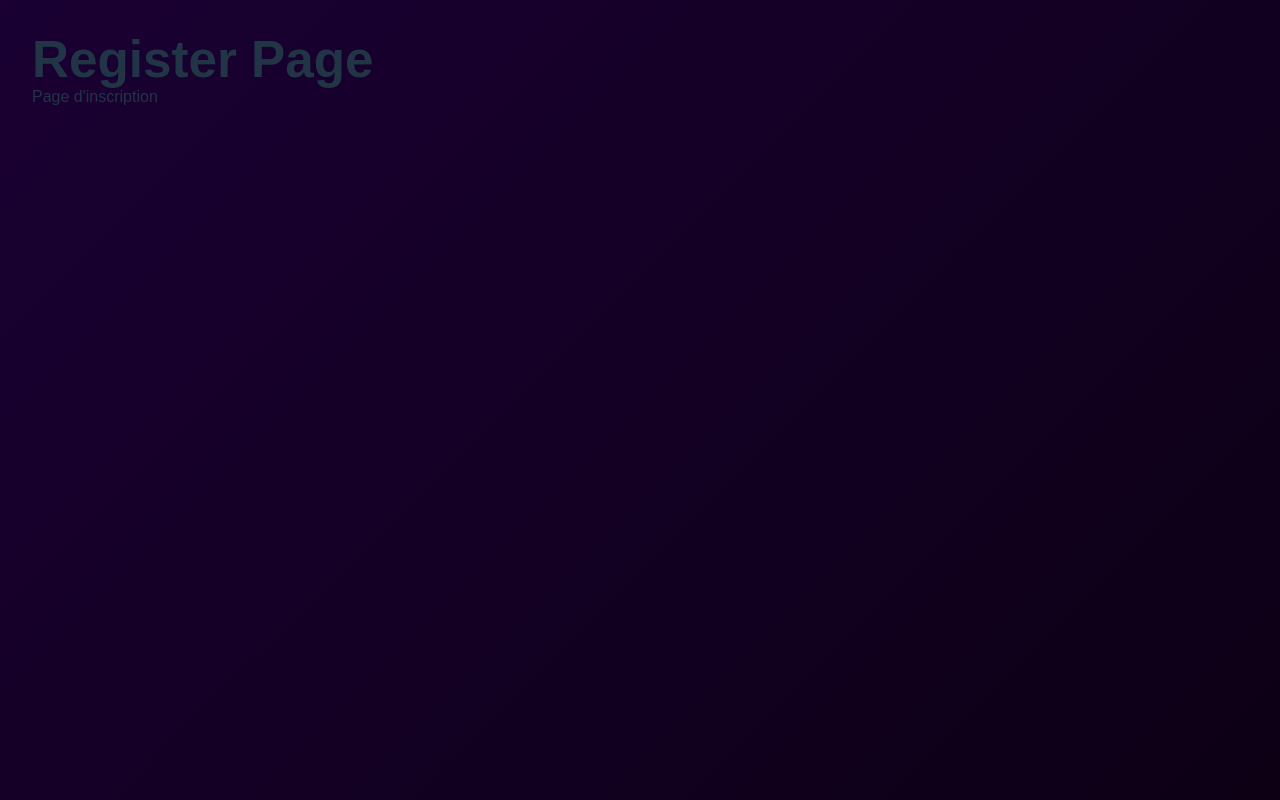
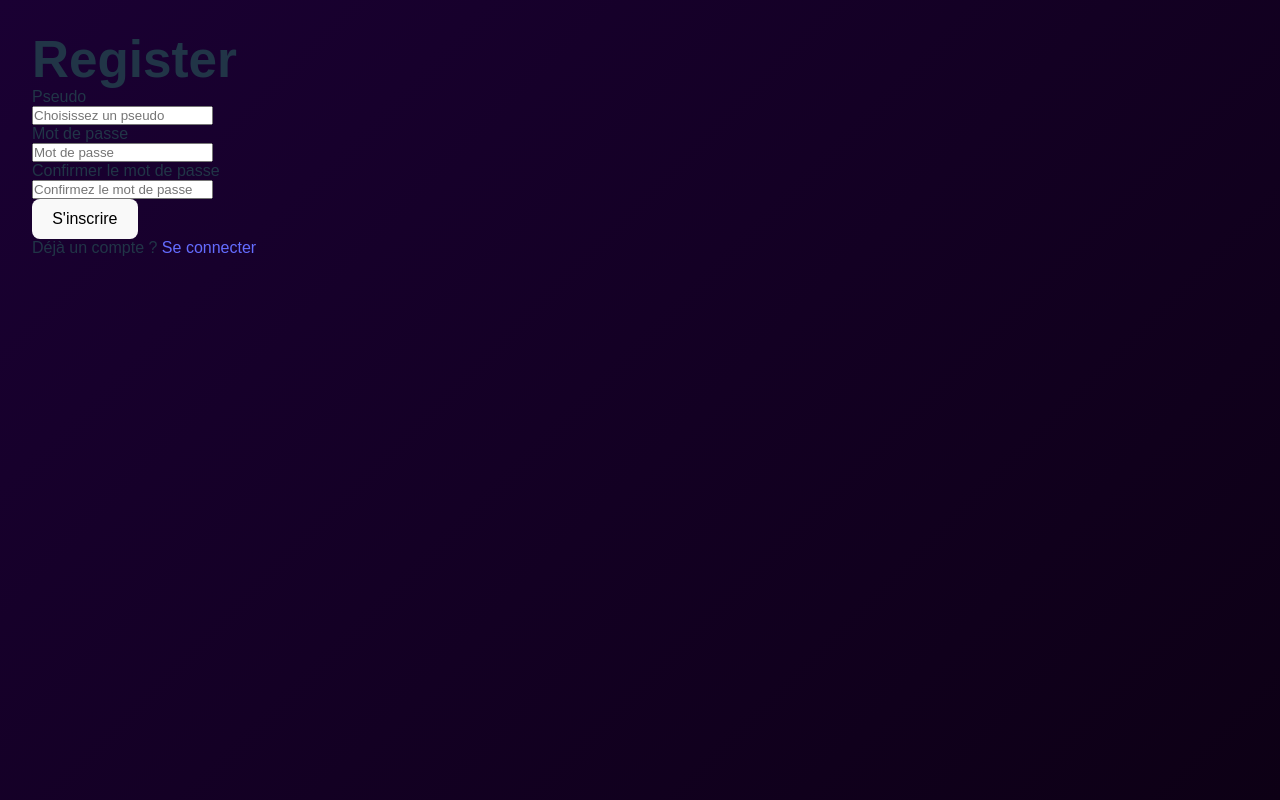
Before and after one commit to TshiGabrielle/AEMT_React_Examen2026, a React (Vite) app: page /auth/register in a window 1280 px wide. Built offline with nearby package versions, Linux system fonts and the light colour scheme.

Commit message:
affichage des formulaires

```diff
--- a/index.html
+++ b/index.html
@@ -9,7 +9,6 @@
   <body>
     <div id="root"></div>
 
-    <script type="module" src="/src/main.tsx"></script>
     <script type="module" src="/src/main.jsx"></script>
   </body>
 </html>
--- a/src/App.tsx
+++ b/src/App.tsx
@@ -1,39 +1,29 @@
-import { NotesLayout } from './features/notes/layouts/NotesLayout.js';
-import './App.css';
+import { NotesLayout } from './features/notes/layouts/NotesLayout.js'
+import './App.css'
 import { Routes, Route, Navigate } from 'react-router-dom'
-import RegisterLayout from './features/auth/layouts/RegisterLayout.js';
-import LoginLayout from './features/auth/layouts/LoginLayout.js';
+import RegisterLayout from './features/auth/layouts/RegisterLayout.js'
+import LoginLayout from './features/auth/layouts/LoginLayout.js'
 
-// composant racine de l'app
-// gère le routing
+// Composant racine de l'app
+// Gère le routing
 function App() {
   return (
     <Routes>
 
-      {/*
-        routes d'authentification
-      */}
+      {/* Routes d'authentification */}
       <Route path="/auth/login" element={<LoginLayout />} />
       <Route path="/auth/register" element={<RegisterLayout />} />
 
-      {/*
-        route principale de l'app
-        /app correspond à l'interface de gestion de notes
-      */}
+      {/* Application principale */}
       <Route path="/app" element={<NotesLayout />} />
 
-      {/*
-        route racine (/)
-        on redrige automatiquement vers /app
-      */}
-      <Route path="/" element={<Navigate to="/app" replace />}/>
+      {/* Par défaut, on arrive sur le login */}
+      <Route path="/" element={<Navigate to="/auth/login" replace />} />
 
-        {/*
-        Si l'utilisateur tape une URL inconnue, on le redirige vers /app.
-      */}
-      <Route path="*" element={<Navigate to="/app" replace />} />
+      {/* Toute URL inconnue renvoie vers le login */}
+      <Route path="*" element={<Navigate to="/auth/login" replace />} />
     </Routes>
   )
 }
 
-export default App;
+export default App
--- /dev/null
+++ b/src/features/auth/components/LoginForm.tsx
@@ -0,0 +1,53 @@
+import { useState } from 'react'
+
+// Formulaire de connexion.
+// Ce composant ne gère que le formulaire lui-même.
+// La logique d'auth réelle sera ajoutée plus tard.
+export default function LoginForm() {
+
+  // États locaux pour stocker ce que l'utilisateur tape
+  const [pseudo, setPseudo] = useState('')
+  const [password, setPassword] = useState('')
+
+  // Gestion de la soumission du formulaire
+  function handleSubmit(e: React.FormEvent) {
+    e.preventDefault()
+
+    // Pour l'instant, on ne fait qu'afficher les valeurs.
+    // Plus tard, on appellera l'API de login ici.
+    console.log('Login:', { pseudo, password })
+  }
+
+  return (
+    <form onSubmit={handleSubmit}>
+
+      {/* Champ pseudo */}
+      <div>
+        <label>Pseudo</label><br />
+        <input
+          type="text"
+          value={pseudo}
+          onChange={e => setPseudo(e.target.value)}
+          placeholder="Votre pseudo"
+        />
+      </div>
+
+      {/* Champ mot de passe */}
+      <div>
+        <label>Mot de passe</label><br />
+        <input
+          type="password"
+          value={password}
+          onChange={e => setPassword(e.target.value)}
+          placeholder="Votre mot de passe"
+        />
+      </div>
+
+      {/* Bouton de soumission */}
+      <div>
+        <button type="submit">Se connecter</button>
+      </div>
+
+    </form>
+  )
+}
--- /dev/null
+++ b/src/features/auth/components/RegisterForm.tsx
@@ -0,0 +1,68 @@
+import { useState } from 'react'
+
+// Formulaire d'inscription.
+// Même principe que LoginForm, mais pour créer un compte.
+export default function RegisterForm() {
+
+  const [pseudo, setPseudo] = useState('')
+  const [password, setPassword] = useState('')
+  const [confirmPassword, setConfirmPassword] = useState('')
+
+  function handleSubmit(e: React.FormEvent) {
+    e.preventDefault()
+
+    // Petite vérification locale basique
+    if (password !== confirmPassword) {
+      alert('Les mots de passe ne correspondent pas.')
+      return
+    }
+
+    // Pour l'instant, on affiche juste les valeurs.
+    // L'appel API viendra plus tard.
+    console.log('Register:', { pseudo, password })
+  }
+
+  return (
+    <form onSubmit={handleSubmit}>
+
+      {/* Champ pseudo */}
+      <div>
+        <label>Pseudo</label><br />
+        <input
+          type="text"
+          value={pseudo}
+          onChange={e => setPseudo(e.target.value)}
+          placeholder="Choisissez un pseudo"
+        />
+      </div>
+
+      {/* Champ mot de passe */}
+      <div>
+        <label>Mot de passe</label><br />
+        <input
+          type="password"
+          value={password}
+          onChange={e => setPassword(e.target.value)}
+          placeholder="Mot de passe"
+        />
+      </div>
+
+      {/* Confirmation du mot de passe */}
+      <div>
+        <label>Confirmer le mot de passe</label><br />
+        <input
+          type="password"
+          value={confirmPassword}
+          onChange={e => setConfirmPassword(e.target.value)}
+          placeholder="Confirmez le mot de passe"
+        />
+      </div>
+
+      {/* Bouton de soumission */}
+      <div>
+        <button type="submit">S'inscrire</button>
+      </div>
+
+    </form>
+  )
+}
--- a/src/features/auth/layouts/LoginLayout.tsx
+++ b/src/features/auth/layouts/LoginLayout.tsx
@@ -1,9 +1,14 @@
 // layout de la page de connexion
+import LoginForm from '../components/LoginForm.js'
+
 export default function LoginLayout() {
-    return (
-        <div style = {{ padding: '2rem' }}>
-            <h1>Login Page</h1>
-            <p>Page de connexion</p>
-        </div>
-    )
+  return (
+    <div style={{ padding: '2rem' }}>
+      <h1>Login</h1>
+      <LoginForm />
+      <p>
+        Pas encore de compte ? <a href="/auth/register">S'inscrire</a>
+      </p>
+    </div>
+  )
 }
--- a/src/features/auth/layouts/RegisterLayout.tsx
+++ b/src/features/auth/layouts/RegisterLayout.tsx
@@ -1,9 +1,14 @@
 // layout pour la page d'inscription
+import RegisterForm from '../components/RegisterForm.js'
+
 export default function RegisterLayout() {
-    return (
-        <div style = {{ padding: '2rem' }}>
-            <h1>Register Page</h1>
-            <p>Page d'inscription</p>
-        </div>
-    )
+  return (
+    <div style={{ padding: '2rem' }}>
+      <h1>Register</h1>
+      <RegisterForm />
+      <p>
+        Déjà un compte ? <a href="/auth/login">Se connecter</a>
+      </p>
+    </div>
+  )
 }
```
Also changed, not shown: src/main.tsx (+3 -4 lines).
